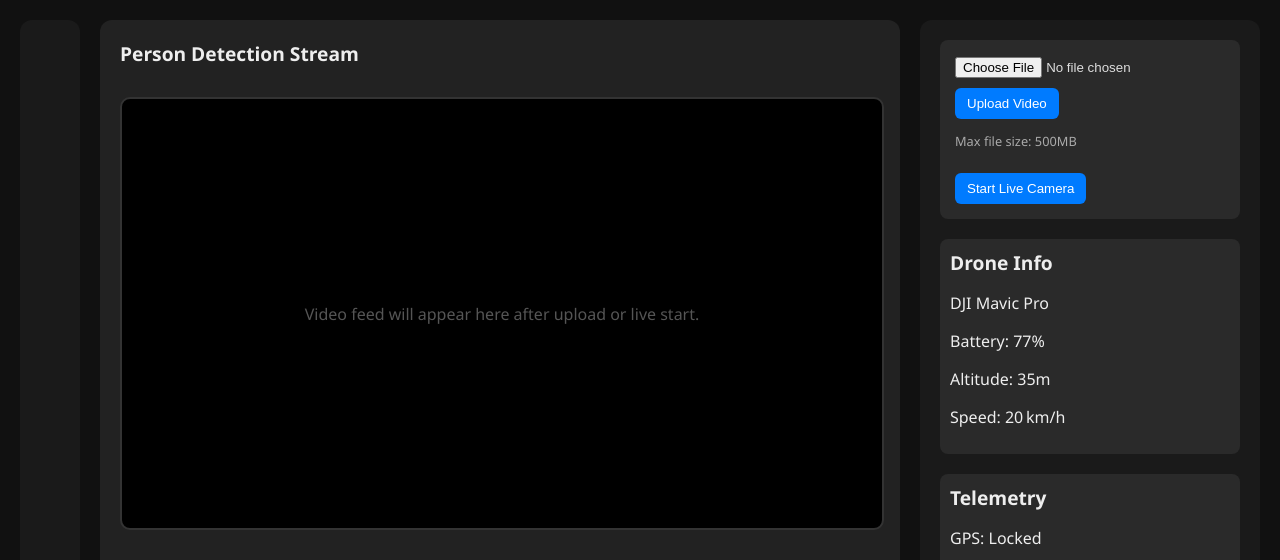
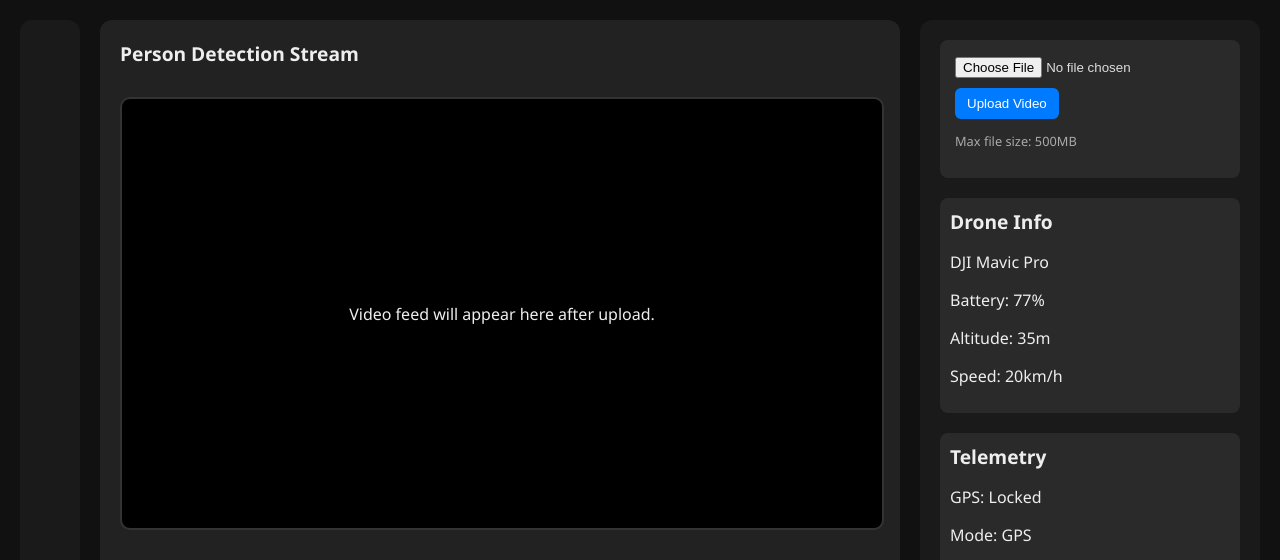
Before and after one commit to harshsshah999/FlySpy-FPV-Drone, a Flask app: page / in a window 1280 px wide. Shown: the top 560 px of the page. Run offline with Flask 3, Linux system fonts and the light colour scheme; parts of the project's set-up code (start-up, migrations or seed data) failed here and were passed over.

Commit message:
Revert "Live Camera Stream from Goggles"
This reverts commit abbda69ba507b447bc625a691f30fa25388eb4af.

```diff
--- a/Dashboard/app.py
+++ b/Dashboard/app.py
@@ -28,7 +28,7 @@ except cv2.error as e:
     raise Exception(f"Error loading model: {str(e)}")
 
 # Adjust these parameters for better tracking
-CONFIDENCE_THRESHOLD = 0.5  # Increased from 0.2 for more reliable detections
+CONFIDENCE_THRESHOLD = 0.01  # Increased from 0.2 for more reliable detections
 SKIP_FRAMES = 1  # Reduced from 2 to track more frames
 tracker = PersonTracker(memory_frames=30, max_distance=150)  # Increased memory and distance
 
--- a/Dashboard/templates/index.html
+++ b/Dashboard/templates/index.html
@@ -197,12 +197,10 @@
         <div class="main-view">
             <h1>Person Detection Stream</h1>
             <div class="video-frame">
-                {% if video_path or request.args.get('live') %}
-                    <img
-                        src="{{ url_for('video_feed') }}{% if video_path %}?video_path={{ video_path }}{% endif %}"
-                        alt="Video Stream" width="720" height="480">
+                {% if video_path %}
+                    <img src="{{ url_for('video_feed') + '?video_path=' + video_path }}" alt="Video Stream" width="720" height="480">
                 {% else %}
-                    <p style="color:#555;">Video feed will appear here after upload or live start.</p>
+                    <p>Video feed will appear here after upload.</p>
                 {% endif %}
             </div>
 
@@ -225,9 +223,6 @@
                     <button type="submit">Upload Video</button>
                     <p class="upload-info">Max file size: 500MB</p>
                 </form>
-                <form action="/" method="get">
-                    <button type="submit" name="live" value="1">Start Live Camera</button>
-                </form>
             </div>
 
             <div class="panel-section">
@@ -235,7 +230,7 @@
                 <p>DJI Mavic Pro</p>
                 <p>Battery: 77%</p>
                 <p>Altitude: 35m</p>
-                <p>Speed: 20 km/h</p>
+                <p>Speed: 20km/h</p>
             </div>
 
             <div class="panel-section">
```
Also changed, not shown: 1 other file.
